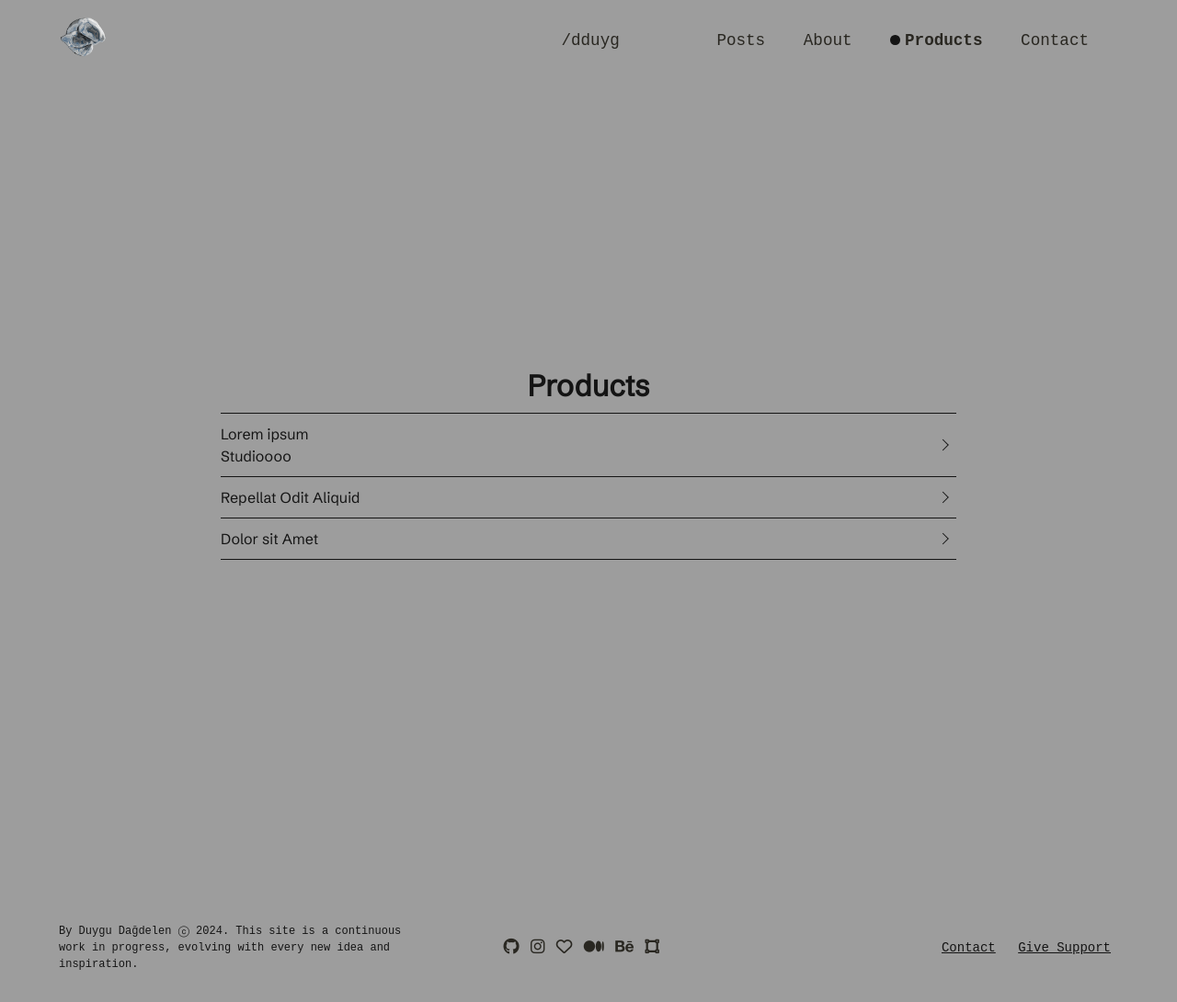
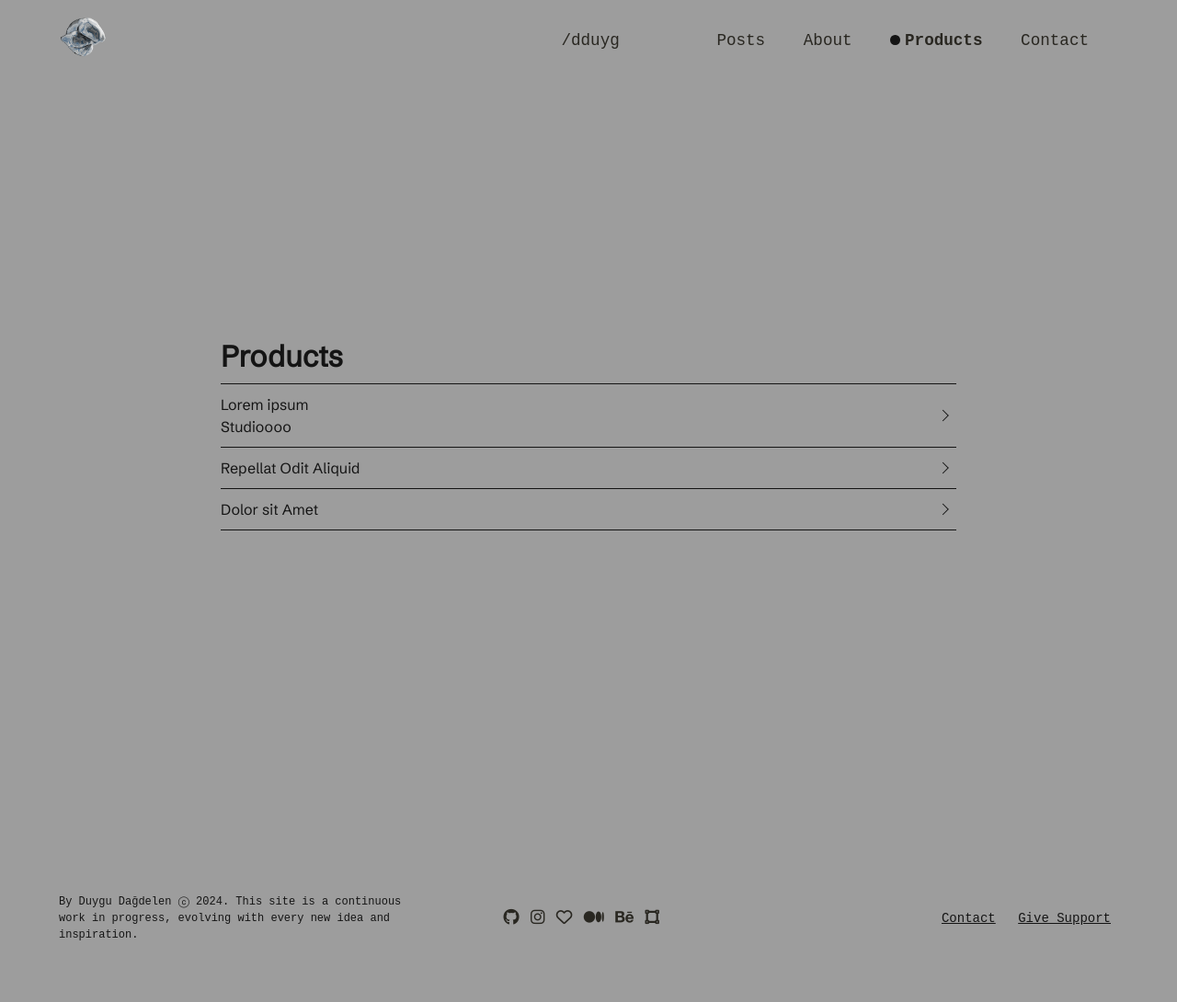
Before and after one commit to dduyg/duuuy, a Jekyll site: the page built from works/index.html, in a window 1280 px wide. Shown: the whole page at 92% size. Built offline with Jekyll 4.4.1, drawn with Linux system fonts in a browser that asks for light colours; nearby versions of some CDN libraries; some web fonts are replaced; after the commit the page ends 1058 px from its top, so only the background shows below that.

Commit message:
Update products.css

```diff
--- a/assets/products.css
+++ b/assets/products.css
@@ -6,10 +6,11 @@ main {
   min-height: 100vh;
   max-width: 800px;
   padding: 1.25em;
-  margin: 2em auto 0;
+  margin: 0 auto;
 }
 
 h1 {
+  align-self: flex-start;
   padding: 0 0 5px;
   margin: 0;
 }
```
